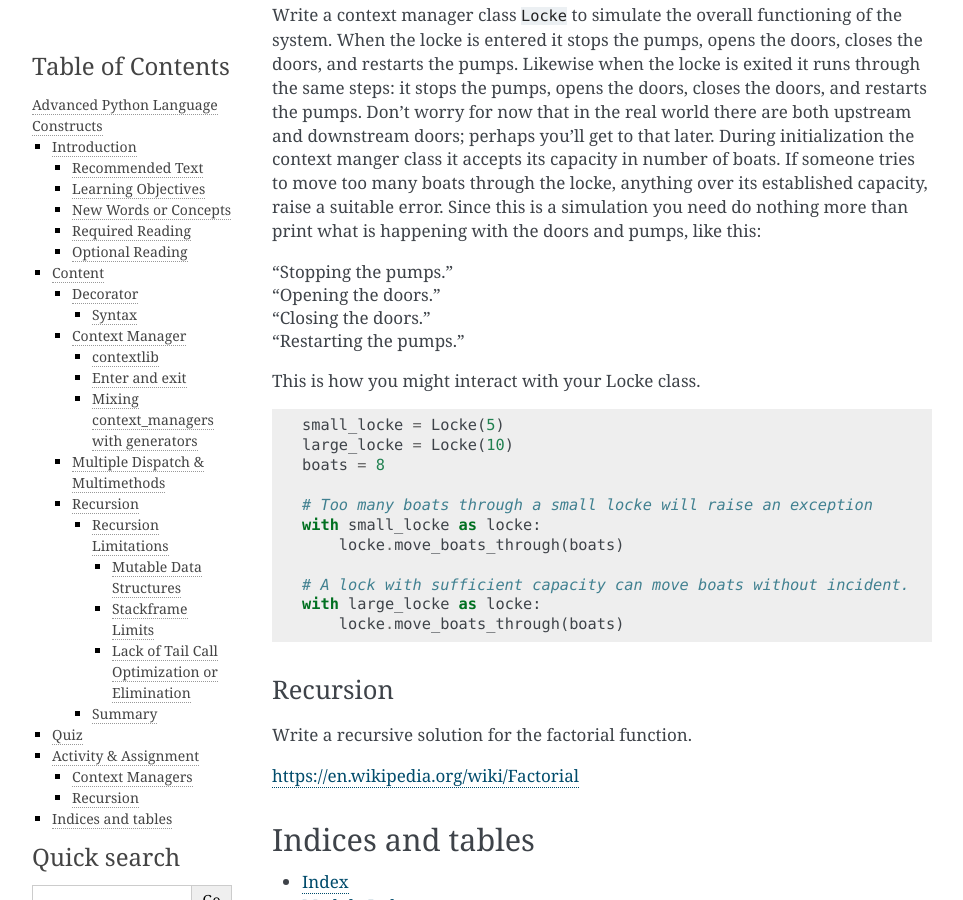
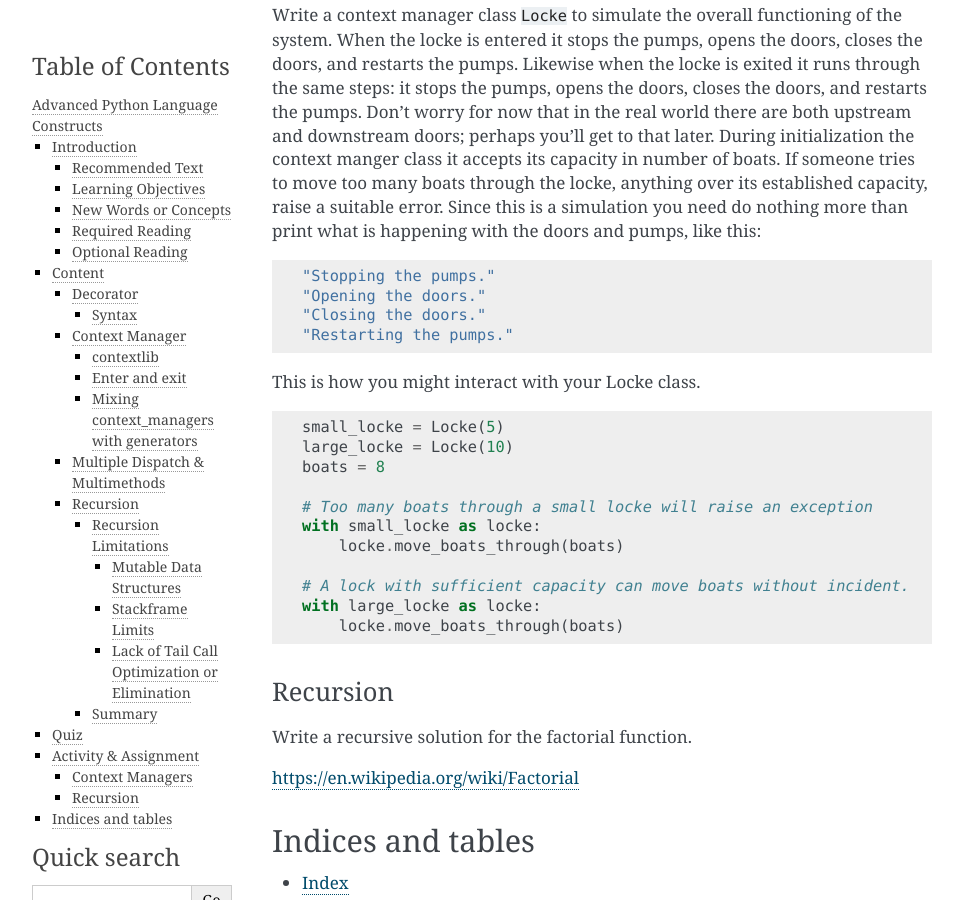
Before and after one commit to rriehle/AdvancedConstructs, a Sphinx documentation site: the page built from source/index.rst, in a window 1280 px wide and 900 px high, scrolled down 12920 px. Shown: the whole window, without its empty margins (148-1111 px from the left). Built offline with Sphinx 7.4.7, drawn with Linux system fonts in a browser that asks for light colours.

Commit message:
pagination

```diff
--- a/source/index.rst
+++ b/source/index.rst
@@ -564,10 +564,12 @@ As an early design decision you have decided to avoid overloading the term lock,
 
 Write a context manager class ``Locke`` to simulate the overall functioning of the system.  When the locke is entered it stops the pumps, opens the doors, closes the doors, and restarts the pumps.  Likewise when the locke is exited it runs through the same steps: it stops the pumps, opens the doors, closes the doors, and restarts the pumps.  Don't worry for now that in the real world there are both upstream and downstream doors; perhaps you'll get to that later.  During initialization the context manger class it accepts its capacity in number of boats.  If someone tries to move too many boats through the locke, anything over its established capacity, raise a suitable error.  Since this is a simulation you need do nothing more than print what is happening with the doors and pumps, like this:
 
-| "Stopping the pumps."
-| "Opening the doors."
-| "Closing the doors."
-| "Restarting the pumps."
+.. code-block:: bash
+
+    "Stopping the pumps."
+    "Opening the doors."
+    "Closing the doors."
+    "Restarting the pumps."
 
 This is how you might interact with your Locke class.
 
```
